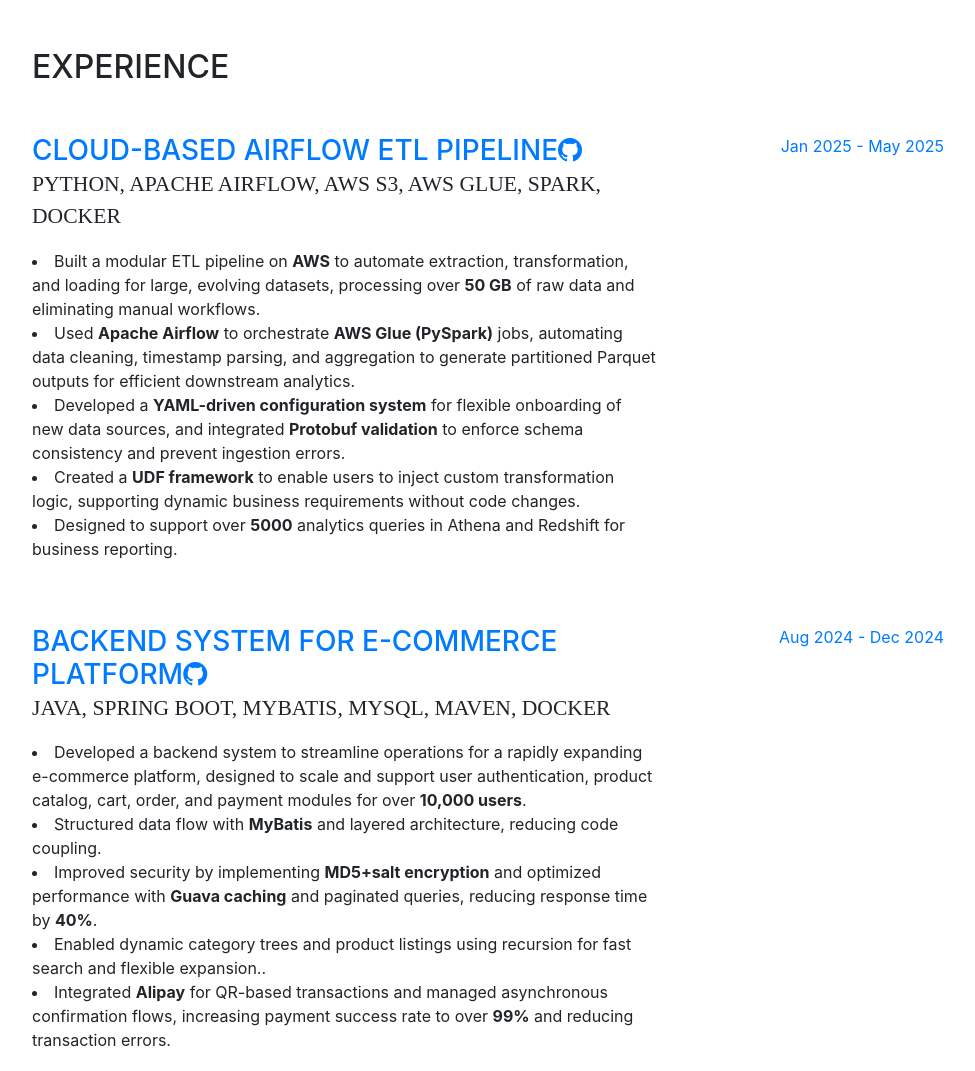
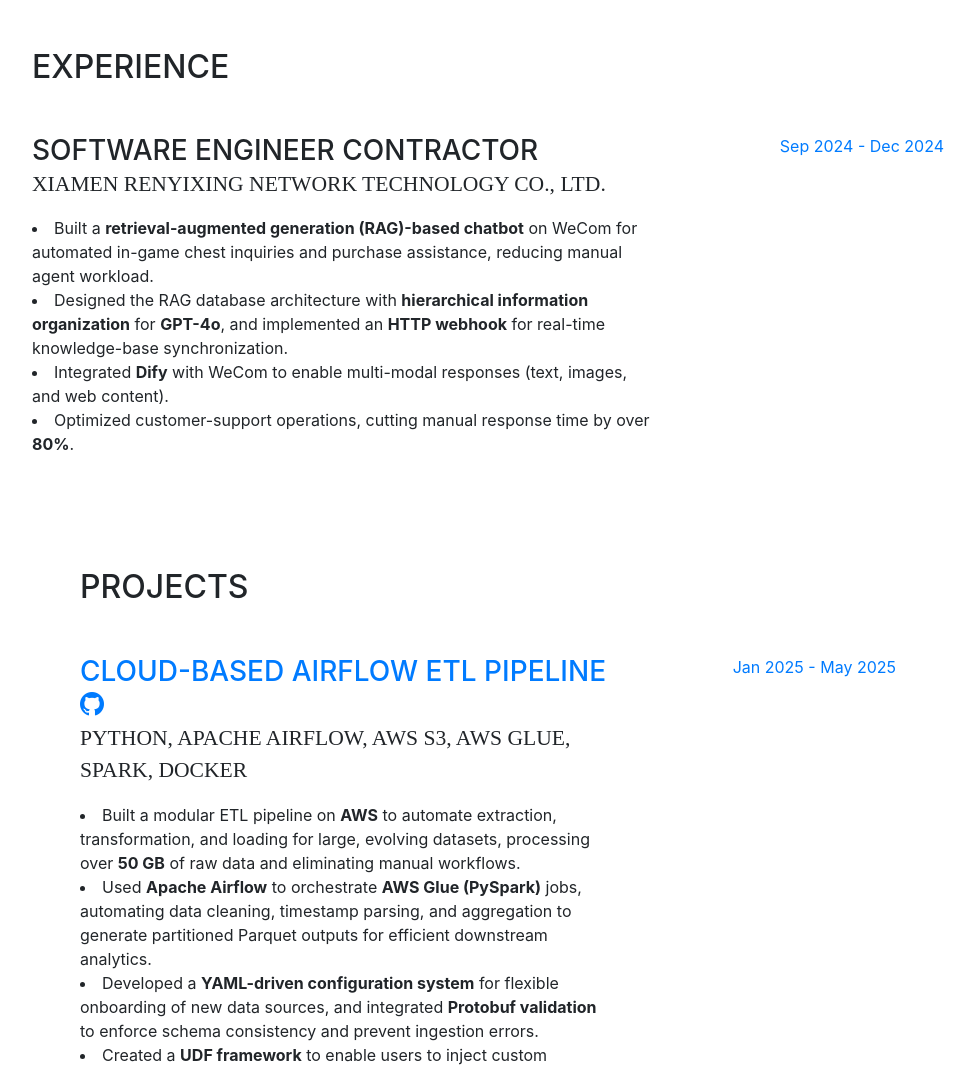
Before and after one commit to Cloris98/JingweiHe.github.io, a website with bundled scripts: page index.html in a window 1280 px wide. Shown: the part 800-1871 px from the top of the page, without its empty margins (288-1263 px from the left). Built offline with nearby package versions, Linux system fonts and the light colour scheme; a web font is replaced by a local one.

Commit message:
Add new experience section

```diff
--- a/index.html
+++ b/index.html
@@ -71,7 +71,7 @@
           <div class="subheading mb-5">San Jose, CA 95134 ·
             <a href="mailto:jingweihe198@gmail.com">jingweihe198@gmail.com</a>
           </div>
-          <p class="mb-5">I'm a Computer Science master’s student at Northeastern University with a background in mathematics and a strong interest in backend systems, data engineering, and scalable infrastructure. My recent work includes building a modular, cloud-based ETL pipeline orchestrated by Airflow and powered by AWS Glue (Spark) to efficiently process structured datasets in a fully serverless environment. I’ve also developed backend-focused web applications, which deepened my understanding of API design, system reliability, and cloud deployment. I'm currently seeking a 2026 Software Engineering internship where I can apply my skills to real-world systems and continue growing as an engineer.</p>
+          <p class="mb-5">I'm a Computer Science master's student at Northeastern University with a strong background in mathematics and a strong interest in backend systems, data engineering, and scalable infrastructure. My recent work includes building a modular, cloud-based ETL pipeline orchestrated by Airflow and powered by AWS Glue (Spark) to efficiently process structured datasets in a fully serverless environment. I've also developed backend-focused web applications, which deepened my understanding of API design, system reliability, and cloud deployment. I'm currently seeking a 2026 Software Engineering internship where I can apply my skills to real-world systems and continue growing as an engineer.</p>
           <ul class="list-inline list-social-icons mb-0">
             <li class="list-inline-item">
               <a href="https://www.linkedin.com/in/jingwei-he/">
@@ -93,10 +93,41 @@
         </div>
       </section>
 
-      <!-- Experience -->
+      <!-- Experiece -->
       <section class="resume-section p-3 p-lg-5 d-flex flex-column" id="experience">
         <div class="my-auto">
           <h2 class="mb-5">Experience</h2>
+
+          <div class="resume-item d-flex flex-column flex-md-row mb-5">
+            <div class="resume-content mr-auto">
+              <h3 class="mb-0">Software Engineer Contractor</h3>
+              <div class="subheading mb-3">Xiamen Renyixing Network Technology Co., Ltd.</div>
+              <p>
+                <li>
+                  Built a <b>retrieval-augmented generation (RAG)-based chatbot</b> on WeCom for automated in-game chest inquiries and purchase assistance, reducing manual agent workload.
+                </li>
+                <li>
+                  Designed the RAG database architecture with <b>hierarchical information organization</b> for <b>GPT-4o</b>, and implemented an <b>HTTP webhook</b> for real-time knowledge-base synchronization.
+                </li>
+                <li>
+                  Integrated <b>Dify</b> with WeCom to enable multi-modal responses (text, images, and web content).
+                </li>
+                <li>
+                  Optimized customer-support operations, cutting manual response time by over <b>80%</b>.
+                </li>
+              </p>
+            </div>
+            <div class="resume-date text-md-right">
+              <span class="text-primary">Sep 2024 - Dec 2024</span>
+            </div>
+          </div>
+
+        </div>
+
+      <!-- Projects -->
+      <section class="resume-section p-3 p-lg-5 d-flex flex-column" id="projects">
+        <div class="my-auto">
+          <h2 class="mb-5">Projects</h2>
 
           <!--Airflow ETL Pipeline-->
           <div class="resume-item d-flex flex-column flex-md-row mb-5">
@@ -227,6 +258,7 @@
               <h3 class="mb-0">NorthEastern University</h3>
               <div class="subheading mb-3">Master</div>
               <div>Computer Science</div>
+              <p>GPA: 4.0 </p>
             </div>
             <div class="resume-date text-md-right">
               <span class="text-primary">Jan 2025 - May 2027(Expected)</span>
```
